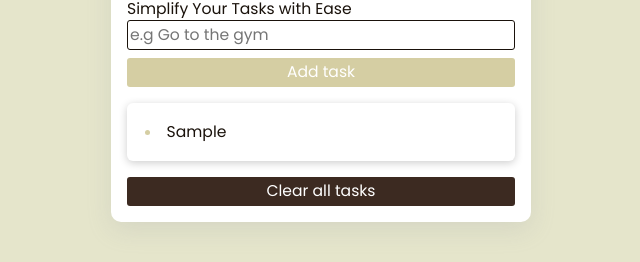
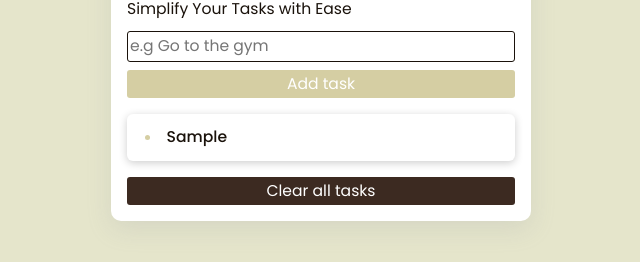
Before and after one commit to ffernandocosta/to-do-list, a plain HTML site: page assets/html/index.html in a window 1280 px wide. Both pictures are taken after typing "Sample" into the empty fields and a click on the button "Add task". Shown: the part 76-338 px from the top of the page, without its empty margins (319-959 px from the left). Drawn offline with Linux system fonts and the light colour scheme.

Commit message:
new font-weight variable, and adjustments to the task input and task li element
Created a variable for the new font-weight, changed the font-weight of the '.tasks' to new font-weight, adjusted the padding and adjusted the margin on the 'addtask-input'.

```diff
--- a/assets/css/styles.css
+++ b/assets/css/styles.css
@@ -21,6 +21,8 @@
     --fw-light-300: 300;
 
     --fw-regular-400: 400;
+
+    --fw-medium-500: 500;
 
 
     /* font-sizes */
@@ -65,6 +67,7 @@ body {
 #addtask-input {
     border-radius: 3px;
     border: 1px solid var(--clr-primary-800);
+    margin-top: 0.700rem;
 }
 
 #addtask-btn {
@@ -105,11 +108,12 @@ body {
 .task {
     background-color: var(--clr-neutral-100);
     list-style: none;
-    padding: 16px 18px 16px 18px;
+    padding: 10px 18px 10px 18px;
     box-shadow: rgba(0, 0, 0, 0.20) 0px 2px 8px;
     border-radius: 6px;
     list-style: inside;
     overflow-wrap: break-word;
+    font-weight: var(--fw-medium-500);
 }
 
 .task::marker {
```
